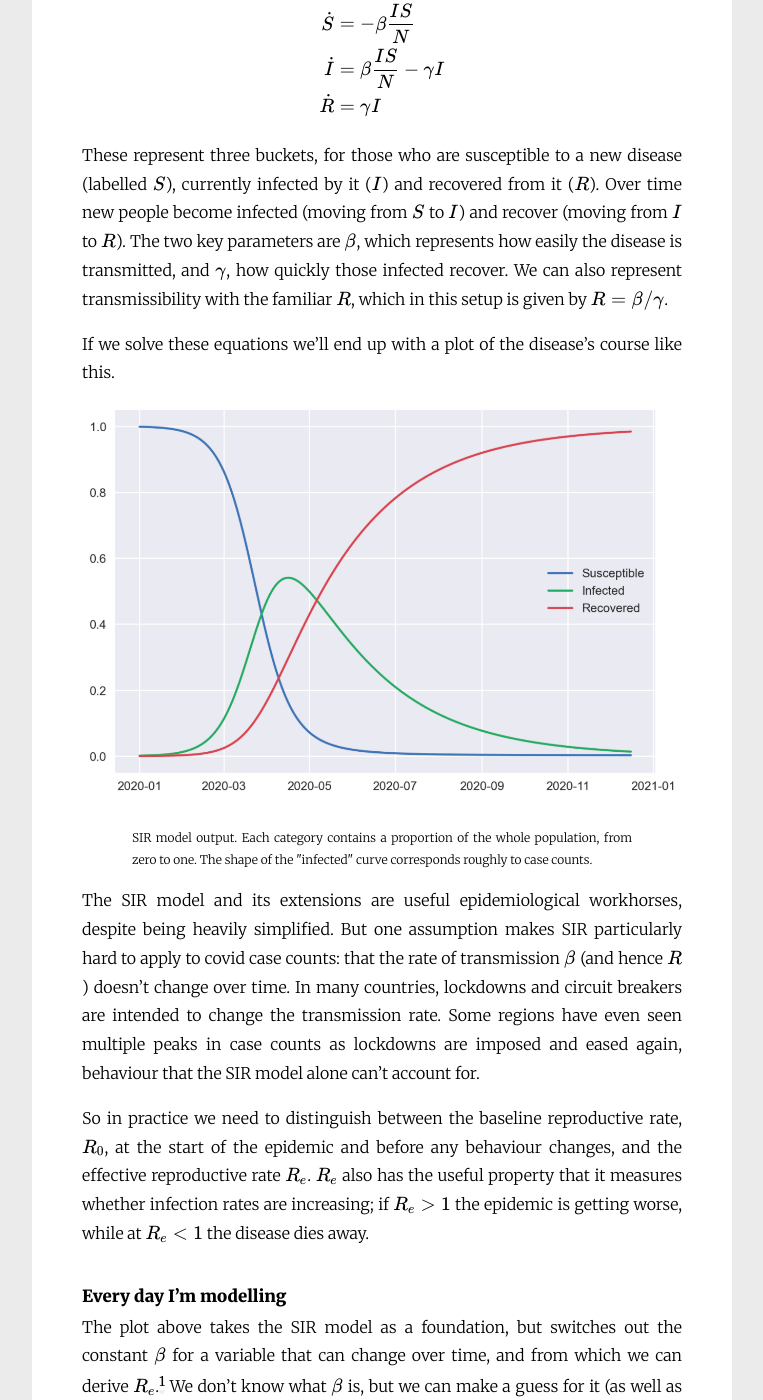
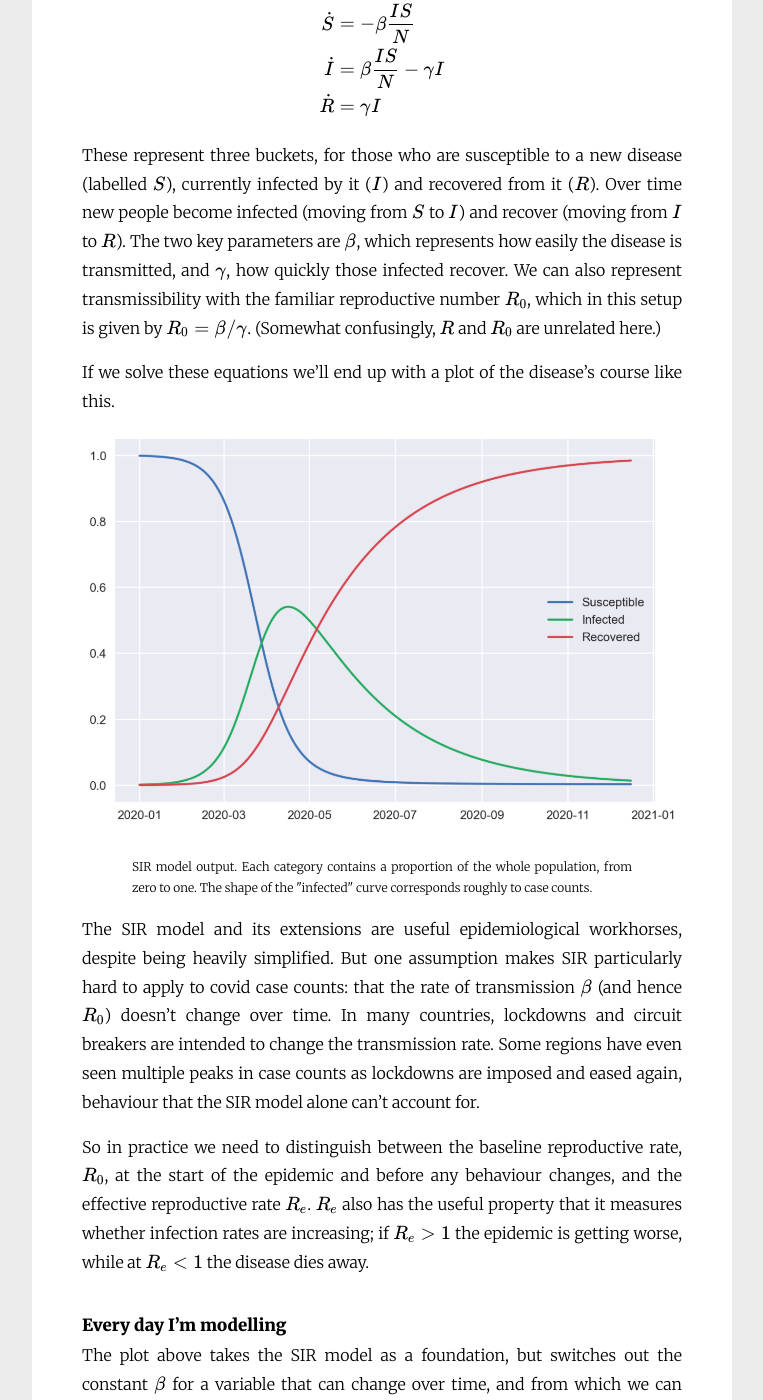
Before and after one commit to MikeInnes/mikeinnes.github.io, a Jekyll site: the page built from _posts/2020-12-17-covid-gp.md, in a window 1280 px wide and 1400 px high, scrolled down 1196 px. Shown: the whole window, without its empty margins (258-1021 px from the left). Built offline with Jekyll 4.4.1, drawn with Linux system fonts in a browser that asks for light colours.

Commit message:
clarify notation

```diff
--- a/_posts/2020-12-17-covid-gp.md
+++ b/_posts/2020-12-17-covid-gp.md
@@ -26,7 +26,7 @@ A cornerstone of infectious disease epidemiology is the compartmental model, in
     \end{aligned}]]
 </div>
 
-These represent three buckets, for those who are susceptible to a new disease (labelled [[S]]), currently infected by it ([[I]]) and recovered from it ([[R]]). Over time new people become infected (moving from [[S]] to [[I]]) and recover (moving from [[I]] to [[R]]). The two key parameters are [[\beta]], which represents how easily the disease is transmitted, and [[\gamma]], how quickly those infected recover. We can also represent transmissibility with the familiar [[R]], which in this setup is given by [[R = \beta / \gamma]].
+These represent three buckets, for those who are susceptible to a new disease (labelled [[S]]), currently infected by it ([[I]]) and recovered from it ([[R]]). Over time new people become infected (moving from [[S]] to [[I]]) and recover (moving from [[I]] to [[R]]). The two key parameters are [[\beta]], which represents how easily the disease is transmitted, and [[\gamma]], how quickly those infected recover. We can also represent transmissibility with the familiar reproductive number [[R_0]], which in this setup is given by [[R_0 = \beta / \gamma]]. (Somewhat confusingly, [[R]] and [[R_0]] are unrelated here.)
 
 If we solve these equations we'll end up with a plot of the disease's course like this.
 
@@ -35,7 +35,7 @@ If we solve these equations we'll end up with a plot of the disease's course lik
 SIR model output. Each category contains a proportion of the whole population, from zero to one. The shape of the "infected" curve corresponds roughly to case counts.
 </div>
 
-The SIR model and its extensions are useful epidemiological workhorses, despite being heavily simplified. But one assumption makes SIR particularly hard to apply to covid case counts: that the rate of transmission [[\beta]] (and hence [[R]]) doesn't change over time. In many countries, lockdowns and circuit breakers are intended to change the transmission rate. Some regions have even seen multiple peaks in case counts as lockdowns are imposed and eased again, behaviour that the SIR model alone can't account for.
+The SIR model and its extensions are useful epidemiological workhorses, despite being heavily simplified. But one assumption makes SIR particularly hard to apply to covid case counts: that the rate of transmission [[\beta]] (and hence [[R_0]]) doesn't change over time. In many countries, lockdowns and circuit breakers are intended to change the transmission rate. Some regions have even seen multiple peaks in case counts as lockdowns are imposed and eased again, behaviour that the SIR model alone can't account for.
 
 So in practice we need to distinguish between the baseline reproductive rate, [[R_0]], at the start of the epidemic and before any behaviour changes, and the effective reproductive rate [[R_e]]. [[R_e]] also has the useful property that it measures whether infection rates are increasing; if [[R_e > 1]] the epidemic is getting worse, while at [[R_e < 1]] the disease dies away.
 
```
